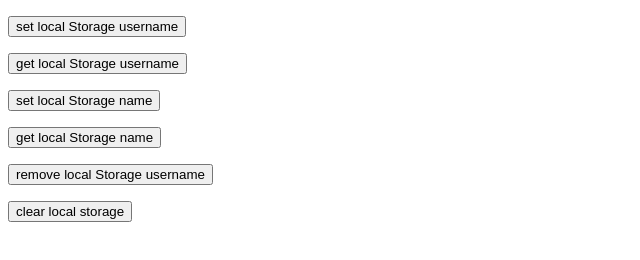
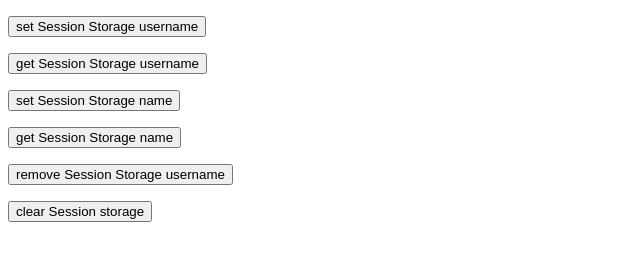
Before and after one commit to Md-Bidyuth/advanced-JavaScript, a plain HTML site: page main.html in a window 1280 px wide. Shown: the whole page, without its empty margins (0-640 px from the left). Drawn offline with Linux system fonts and the light colour scheme.

Commit message:
explored session storage

```diff
--- a/js/script.js
+++ b/js/script.js
@@ -209,19 +209,36 @@
 // ----------------js hitory API end-----------------
 
 // ----------------js storage API start-----------------
-function setLocalStorage(key, value){
-    localStorage.setItem(key, value);
+// local storage
+// function setLocalStorage(key, value){
+//     localStorage.setItem(key, value);
+// }
+
+// function getLocalStorage(key){
+//     alert(localStorage.getItem(key));
+// }
+
+// function removeLocalStorage(key){
+//     localStorage.removeItem(key);
+// }
+
+// function clearLocalStorage(){
+//     localStorage.clear();
+// }
+// session storage
+function setSessionStorage(key, value){
+    sessionStorage.setItem(key, value);
 }
 
-function getLocalStorage(key){
-    alert(localStorage.getItem(key));
+function getSessionStorage(key){
+    alert(sessionStorage.getItem(key));
 }
 
-function removeLocalStorage(key){
-    localStorage.removeItem(key);
+function removeSessionStorage(key){
+    sessionStorage.removeItem(key);
 }
 
-function clearLocalStorage(){
-    localStorage.clear();
+function clearSessionStorage(){
+    sessionStorage.clear();
 }
 // ----------------js storage API end-----------------
--- a/main.html
+++ b/main.html
@@ -92,14 +92,20 @@
 <!-- ----------------js history API end----------------- -->
 
 <!-- ----------------js storage API start----------------- -->
-<p><button onclick="setLocalStorage('username', 'bidytuh')">set local Storage username</button></p>
+<!-- local storage -->
+<!-- <p><button onclick="setLocalStorage('username', 'bidytuh')">set local Storage username</button></p>
 <p><button onclick="getLocalStorage('username')">get local Storage username</button></p>
 <p><button onclick="setLocalStorage('name', 'ali abdullah jaber')">set local Storage name</button></p>
 <p><button onclick="getLocalStorage('name')">get local Storage name</button></p>
 <p><button onclick="removeLocalStorage('username')">remove local Storage username</button></p>
-<p><button onclick="clearLocalStorage()">clear local storage</button></p>
-
-
+<p><button onclick="clearLocalStorage()">clear local storage</button></p> -->
+<!-- session storage -->
+<p><button onclick="setSessionStorage('username', 'bidytuh')">set Session Storage username</button></p>
+<p><button onclick="getSessionStorage('username')">get Session Storage username</button></p>
+<p><button onclick="setSessionStorage('name', 'ali abdullah jaber')">set Session Storage name</button></p>
+<p><button onclick="getSessionStorage('name')">get Session Storage name</button></p>
+<p><button onclick="removeSessionStorage('username')">remove Session Storage username</button></p>
+<p><button onclick="clearSessionStorage()">clear Session storage</button></p>
 <!-- ----------------js storage API end----------------- -->
 
  <script src="./js/script.js"></script>
```
